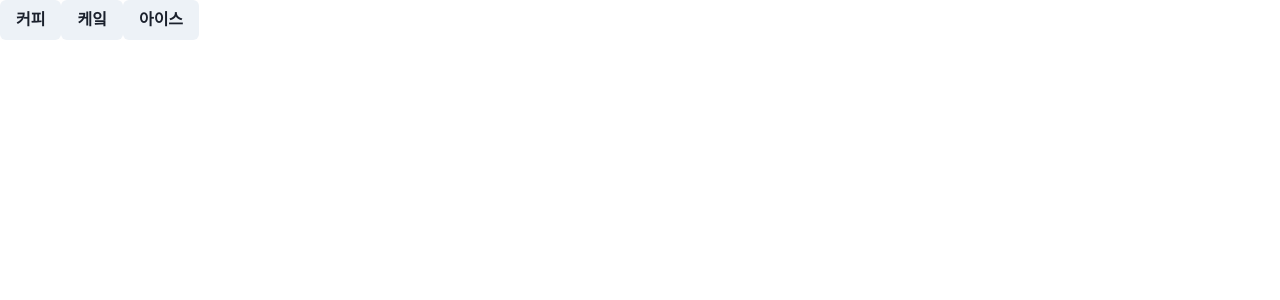
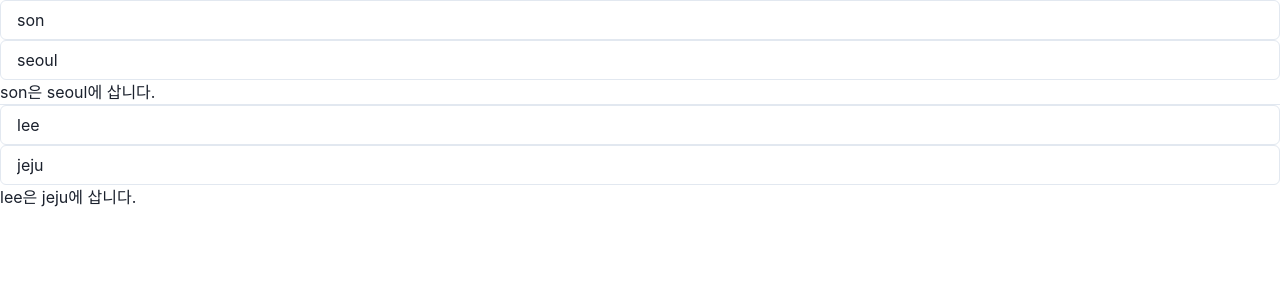
Before and after one commit to yasupeter/react20231031, a React (Create React App) app: page / in a window 1280 px wide. Shown: the top 300 px of the page. Built offline with nearby package versions, Linux system fonts and the light colour scheme.

Commit message:
Tues, 11.7 use immer로 상태 변경

```diff
--- a/src/App.js
+++ b/src/App.js
@@ -1,41 +1,52 @@
 import React, { useState } from "react";
-import { Box, Button, ListItem, UnorderedList } from "@chakra-ui/react";
+import { Input, Text } from "@chakra-ui/react";
+import { useImmer } from "use-immer";
 
 function App(props) {
-  const [foods, setFoods] = useState([]);
+  const [person, setPerson] = useState({ name: "son", city: "seoul" });
+  const [user, updateUser] = useImmer({ name: "lee", city: "jeju" });
 
-  function handleButtonClick(food) {
-    setFoods([...foods, food]);
+  function handleNameChange(e) {
+    const nextPerson = { ...person };
+    nextPerson.name = e.target.value;
+
+    setPerson(nextPerson);
   }
 
-  function handleRemoveButtonClick(index) {
-    // console.log(index + "번 째 아이템 지우기");
-    // const nextFoods = [...foods];
-    // nextFoods.splice(index, 1);
+  function handleCityChange(e) {
+    const nextPerson = { ...person };
+    nextPerson.city = e.target.value;
 
-    // const nextFoods = foods.filter((item, i) => i != index);
-    // setFoods(nextFoods);
+    setPerson(nextPerson);
+  }
 
-    setFoods(foods.filter((item, i) => i != index));
+  function handleUserNameChange(e) {
+    updateUser((draft) => {
+      draft.name = e.target.value;
+    });
+  }
+
+  function handleUserCityChange(e) {
+    updateUser((draft) => {
+      draft.city = e.target.value;
+    });
   }
 
   return (
     <div>
-      <Button onClick={() => handleButtonClick("커피")}>커피</Button>
-      <Button onClick={() => handleButtonClick("케잌")}>케잌</Button>
-      <Button onClick={() => handleButtonClick("아이스")}>아이스</Button>
-      <Box>
-        <UnorderedList>
-          {foods.map((item, index) => (
-            <ListItem key={index}>
-              {item}{" "}
-              <Button onClick={() => handleRemoveButtonClick(index)}>
-                지우기
-              </Button>
-            </ListItem>
-          ))}
-        </UnorderedList>
-      </Box>
+      <Input value={person.name} onChange={handleNameChange} />
+      <Input value={person.city} onChange={handleCityChange} />
+      <Text>
+        {person.name}은 {person.city}에 삽니다.
+      </Text>
+
+      <hr />
+
+      <Input value={user.name} onChange={handleUserNameChange} />
+      <Input value={user.city} onChange={handleUserCityChange} />
+      <Text>
+        {user.name}은 {user.city}에 삽니다.
+      </Text>
     </div>
   );
 }
```
